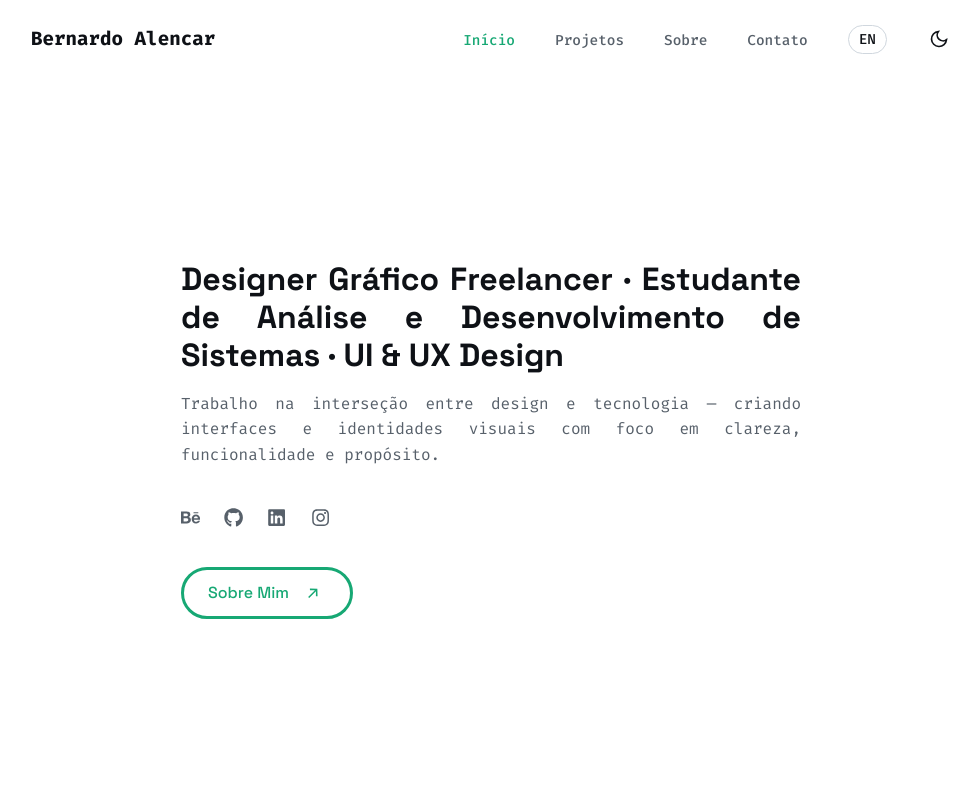
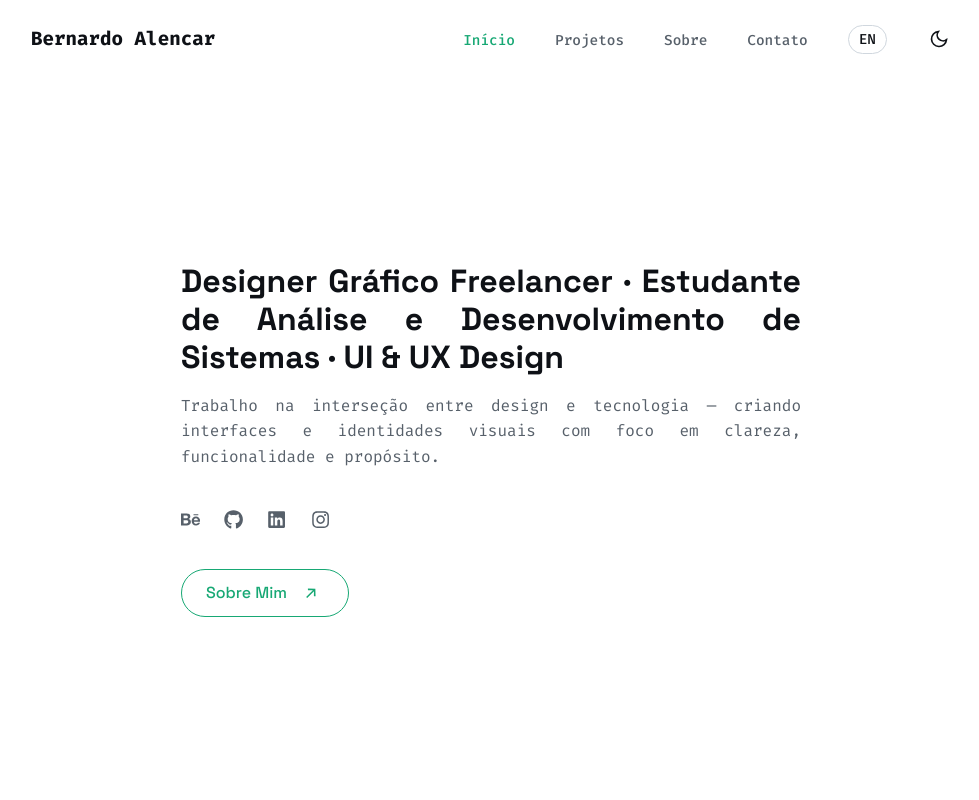
Before and after one commit to F-Bernardo-09/bernardo.dev, a React (Vite) app: page / in a window 1280 px wide. Shown: the top 800 px of the page, without its empty margins (149-1128 px from the left). Built offline with nearby package versions, Linux system fonts and the light colour scheme.

Commit message:
Reduz --border-accent de 3px para 1px

```diff
--- a/src/styles/global.css
+++ b/src/styles/global.css
@@ -39,7 +39,7 @@
 
   /* Bordas e Raios */
   --border-default: 1px solid var(--border-color);
-  --border-accent: 3px solid var(--accent-green);
+  --border-accent: 1px solid var(--accent-green);
 
   --radius-card: 15px;
   --radius-pill: 50px;
```
